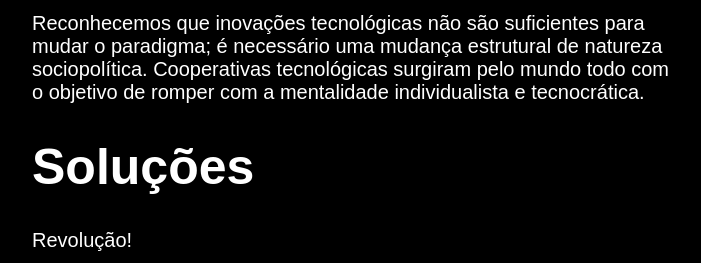
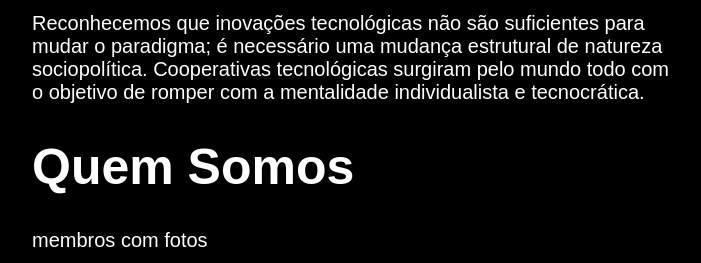
Before and after one commit to axonio-coop/axonio-coop.github.io, a plain HTML site: page index.html in a window 1280 px wide. Shown: the part 689-952 px from the top of the page, without its empty margins (288-989 px from the left). Drawn offline with Linux system fonts and the light colour scheme.

Commit message:
Acho que por agora não deveríamos ter uma secção de soluções.
Acho que deveríamos ter uma parte a mostrar alguns de nós que nos
assumimos dentro do projeto.

```diff
--- a/index.html
+++ b/index.html
@@ -44,8 +44,10 @@
       </div>
 
       <div id="services" class="info-block">
-        <h1>Soluções</h1>
-        <p>Revolução!</p>
+        <h1>Quem Somos</h1>
+        <p>
+	  membros com fotos
+	</p>
       </div>
 
       <div id="contacts" class="info-block">
```
